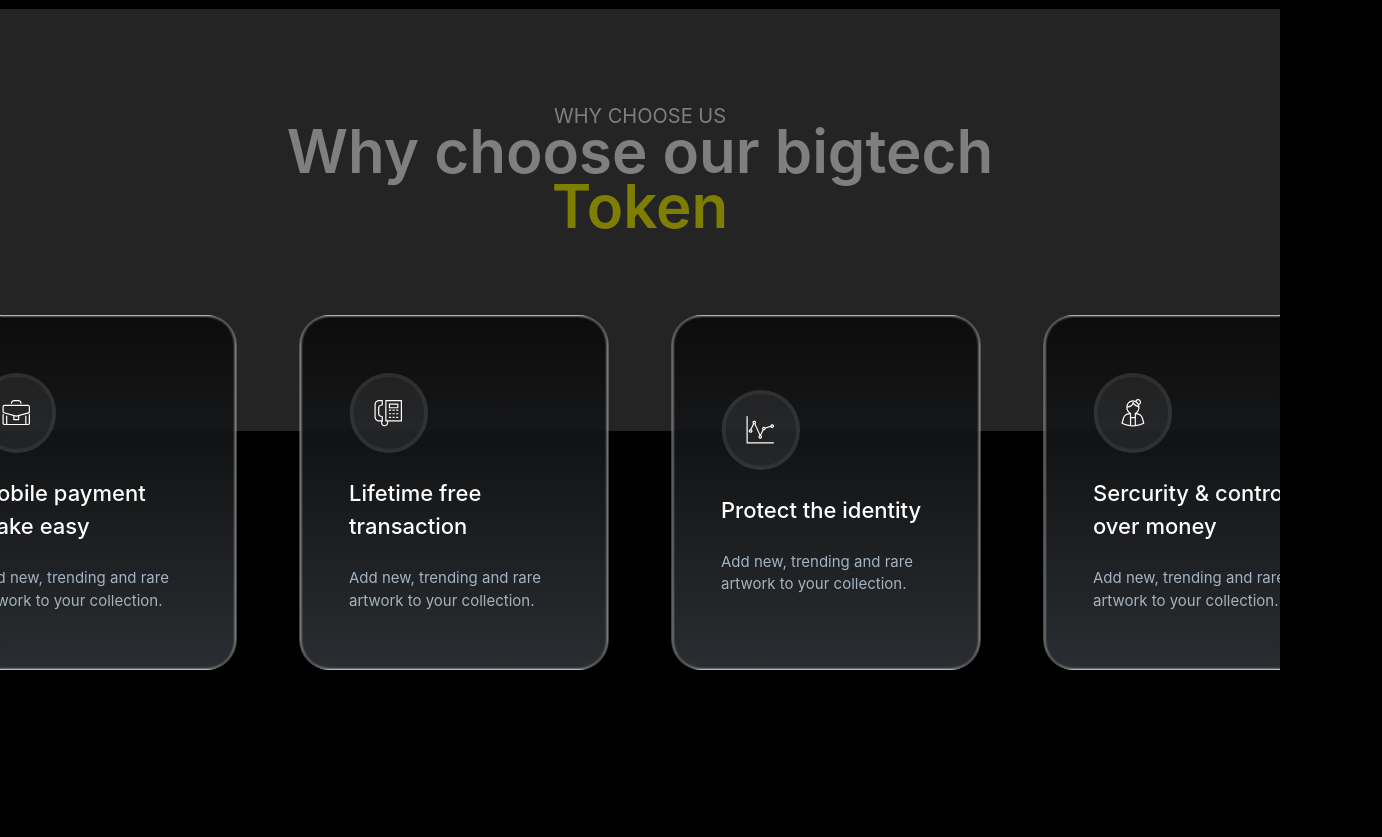
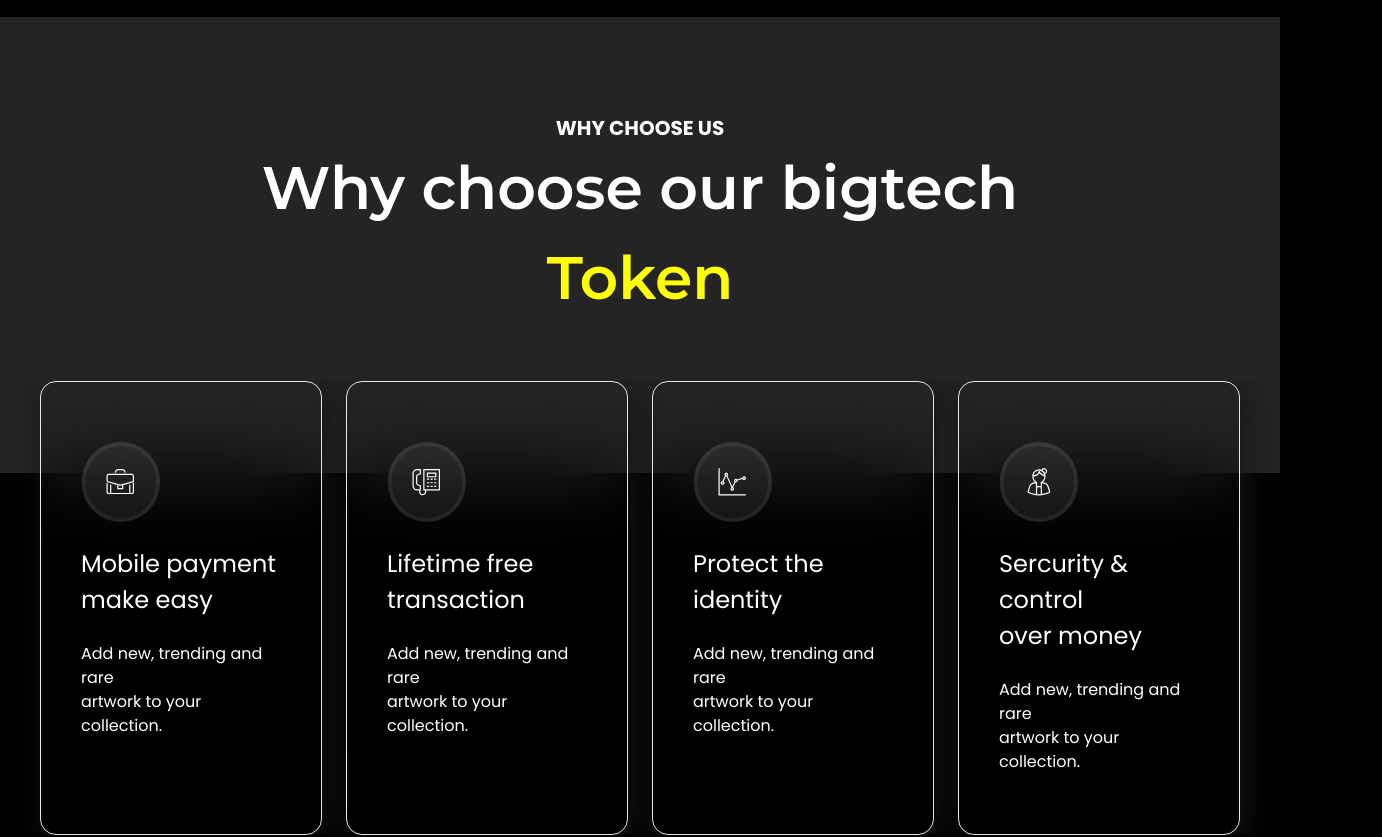
Before and after one commit to yuvrajj04/Value-Cyroptocurrency, a React (Vite) app: page / in a window 1280 px wide. Shown: the part 1920-2757 px from the top of the page, 1382 px wide, since content can reach past the window. Built offline with nearby package versions, Linux system fonts and the light colour scheme.

Commit message:
fixed bugs

```diff
--- a/src/App.jsx
+++ b/src/App.jsx
@@ -1,12 +1,13 @@
 import Header from './components/Header';
 import Hero from './components/Hero';
 import About from './components/About';
-import WhyChooseUs from './components/WhyChooseUs';
+import Features from './components/Features';
 import Token from './components/Token';
 import Article from './components/Article';
 import BestPlans from './components/BestPlans';
 import JoinTeam from './components/JoinTeam';
 import Footer from './components/Footer';
+
 
 
 
@@ -18,7 +19,7 @@ function App() {
     <Header/>
     <Hero/>
     <About/>
-    <WhyChooseUs/>
+    <Features/>
     <Token/>
     <Article/>
     <BestPlans/>
--- a/src/components/BestPlans.css
+++ b/src/components/BestPlans.css
@@ -11,3 +11,8 @@
                 0px 10px 21px rgba(0, 0, 0, 0.1),
                 0px 0px 0px rgba(0, 0, 0, 0.1);
   }
+
+  .golden-grad{
+    background: rgb(255,254,0);
+  background: linear-gradient(0deg, rgba(255,254,0,0.3) 0%, rgba(152,150,20,1) 100%);
+  }
--- /dev/null
+++ b/src/components/Features.css
@@ -0,0 +1,10 @@
+
+
+.border-gradient{
+    background: rgba(52, 58, 66, 0.1);
+    background: linear-gradient(0deg, rgba(52,58,66,0.53) 0%, rgba(0,0,0,0.81) 100%);
+}
+
+.shadow-bg{
+    box-shadow: 5px 5px 30px 0px #161616;
+}
--- /dev/null
+++ b/src/components/Features.jsx
@@ -0,0 +1,46 @@
+import './Features.css';
+
+const Features = () => {
+  return (
+    <>
+      <div className='relative flex flex-col text-white font-poppins'>
+        <div className="absolute flex bg-[#242424] w-full h-[240px] md:h-[456px] z-[-20]"></div>
+        <span className='flex text-[12px] md:text-[20px] font-bold justify-center mt-[32px] md:mt-[96px]'>WHY CHOOSE US</span>
+        <span className="flex text-[24px] md:text-[60px] justify-center font-semibold font-montserrat">Why choose our bigtech</span>
+        <span className="flex text-[24px] md:text-[60px] justify-center font-semibold font-montserrat text-[#FEFF05] mb-[32px] md:mb-[58px]"> Token</span>
+        <div className="flex flex-row px-[60px] md:px-[80px] gap-[12px] md:gap-[24px] md:justify-center overflow-x-scroll md:overflow-x-hidden">
+            <div className="flex flex-col border-[1px] rounded-[16px] border-gradient-reverse shadow-bg backdrop-blur-2xl py-[32px] md:py-[60px] px-[28px] md:px-[40px]">
+                <div className='flex flex-col gap-[24px] md:gap-[24px] w-[200px]'>
+                  <img src="/paymentBag.svg" alt="" className='w-[80px] h-[80px]'/>
+                  <span className='text-[24px] font-medium'>Mobile payment <br /> make easy</span>
+                  <span className='text-[16px] font-normal'>Add new, trending and rare <br /> artwork to your collection.</span>
+                </div>
+            </div>
+            <div className="flex flex-col gap-[24px] md:gap-[24px] border-[1px] rounded-[16px] border-gradient-reverse shadow-bg backdrop-blur-2xl py-[32px] md:py-[60px] px-[28px] md:px-[40px]">
+                <div className='flex flex-col gap-[24px] md:gap-[24px] w-[200px]'>
+                  <img src="/freeBag.svg" alt="" className='w-[80px] h-[80px]'/>
+                  <span className='text-[24px] font-medium'>Lifetime free <br /> transaction </span>
+                  <span className='text-[16px] font-normal'>Add new, trending and rare <br /> artwork to your collection.</span>
+                </div>
+            </div>
+            <div className="flex flex-col gap-[24px] md:gap-[24px] border-[1px] rounded-[16px] border-gradient-reverse shadow-bg backdrop-blur-2xl py-[32px] md:py-[60px] px-[28px] md:px-[40px]">
+              <div className='flex flex-col gap-[24px] md:gap-[24px] w-[200px]'>
+                <img src="/chartBag.svg" alt="" className='w-[80px] h-[80px]'/>
+                <span className='text-[24px] font-medium'>Protect the <br /> identity </span>
+                <span className='text-[16px] font-normal'>Add new, trending and rare <br /> artwork to your collection.</span>
+              </div>
+            </div>
+            <div className="flex flex-col gap-[24px] md:gap-[24px] border-[1px] rounded-[16px] border-gradient-reverse shadow-bg backdrop-blur-2xl py-[32px] md:py-[60px] px-[28px] md:px-[40px]">
+                <div className='flex flex-col gap-[24px] md:gap-[24px] w-[200px]'>
+                  <img src="/securityBag.svg" alt="" className='w-[80px] h-[80px]'/>
+                  <span className='text-[24px] font-medium'>Sercurity & control <br /> over money </span>
+                  <span className='text-[16px] font-normal'>Add new, trending and rare <br /> artwork to your collection.</span>
+                </div>
+            </div>
+        </div>
+      </div>
+    </>
+  )
+}
+
+export default Features
--- a/src/components/Hero.jsx
+++ b/src/components/Hero.jsx
@@ -7,7 +7,7 @@ const Hero = () => {
             <div className="flex flex-col w-full z-50 items-center font-normal gap-[12px] md:gap-0 font-poppins">
                 <span className="text-white text-[18px] md:text-[36px] fade-in">THE EASIEST WAY TO</span>
                 <span className="text-stroke-white-2 text-[52px] md:text-[103px] text-black !mt-[-20px] font-black fade-in">BUY & <span className="!text-white font-black">SELL</span></span>
-                <span className="text-white text-[32px] md:text-[103px] !mt-[-40px] font-black fade-in"> CRYPTO <span className="font-black text-stroke-white-2  !text-black"> CURRENCY</span></span>
+                <span className="text-white text-[32px] md:text-[103px] !mt-[-32px] font-black fade-in"> CRYPTO <span className="font-black text-stroke-white-2  !text-black"> CURRENCY</span></span>
 
                 <div className="flex gap-[18px] md:gap-[33px] w-auto md:w-full justify-center items-center">
                     <div className="flex gap-2 items-center md:gap-[22px]">
--- a/src/components/JoinTeam.jsx
+++ b/src/components/JoinTeam.jsx
@@ -4,7 +4,7 @@ const JoinTeam = () => {
   return (
     <>
 
-        <div className="relative flex flex-col gap-[28px] md:gap-[40px] text-white my-[90px] md:my-[180px] mx-[20px] md:mx-[150px] rounded-[24px] border-[1px] border-white px-[60px] md:px-[80px] py-[30px] md:py-[40px] md:justify-center items-center ">
+        <div className="relative flex flex-col gap-[28px] md:gap-[40px] text-white my-[40px] md:my-[40px] mx-[20px] md:mx-[170px] rounded-[24px] border-[1px] border-white px-[60px] md:px-[80px] py-[30px] md:py-[40px] md:justify-center items-center ">
             {/* <div className="flex relative bg-gradient-to-b from-[#2A2D31] to-[#060606] opacity-10 "></div> */}
             <img src="person-male.svg" alt="" className="flex w-[56px] md:w-[72px] h-[56px] md:h-[72px]" />
             <div className="flex flex-col gap-[24px] justify-center items-center">
--- a/src/components/Token.jsx
+++ b/src/components/Token.jsx
@@ -3,7 +3,7 @@
 const Token = () => {
   return (
     <>
-        <div className="flex flex-row mt-[180px] mb-[80px] pl-6 md:pl-0 md:mx-[80px] justify-center items-center gap-[140px]">
+        <div className="flex flex-row mt-[80px] mb-[28px] md:mb-[0px] pl-6 md:pl-0 md:mx-[80px] justify-center items-center gap-[140px]">
             <div className="flex flex-col text-white gap-[42px] md:gap-[84px]">
                 <div className="flex flex-row gap-4 md:gap-[55px] font-bold text-[18px]">
                     <span>Funding Allocation</span>
--- a/src/components/WhyChooseUs.jsx
+++ /dev/null
@@ -1,48 +0,0 @@
-
-
-const WhyChooseUs = () => {
-    return (
-        <div className="flex flex-col">
-            <div className='flex flex-col bg-[#484848] '>
-                <div className="relative  pt-[92px]  pb-[180px]">
-                    <div className="absolute bg-[#000000] bg-opacity-[50%] w-full h-full top-0"></div>
-                    <div className="flex flex-col items-start md:items-center z-40 pl-6 md:pl-0">
-                        <span className="text-white text-bold text-[20px] ">WHY CHOOSE US</span>
-                        <span className="text-white text-[60px] font-semibold mt-2 md:mt-[-10px] leading-none">Why choose our bigtech</span>
-                        <span className="text-[#FEFF05] text-[60px] font-semibold mt-[-20px]">Token</span>
-                    </div>
-                </div>
-            </div>
-
-            <div className="flex px-4 md:px-0 flex-nowrap gap-[64px] overflow-x-auto md:overflow-hidden w-full justify-start md:justify-center items-center mt-[-116px] z-[40] ">
-                <div className="flex-shrink-0 relative rounded-[30px] p-12 border-[0.8px] card-gradient  border-[white] w-[308px] h-[355px] flex flex-col gap-6 justify-center items-start">
-                    <div className="absolute left-[-2px] w-[310px] h-[355px] backdrop-blur-[1px] rounded-[30px] "></div>
-                    <img src="/paymentBag.svg" alt="" className="w-[80px] h-[80px] z-[40]" />
-                    <span className="text-white text-left text-[22px] font-medium z-[40]">Mobile payment make easy </span>
-                    <span className="text-[#A4B4C3] text-[15px] z-[40]">Add new, trending and rare artwork to your collection.</span>
-                </div>
-                <div className="flex-shrink-0 relative rounded-[30px] p-12 border-[0.8px] card-gradient border-[white] w-[308px] h-[355px] flex flex-col gap-6 justify-center items-start">
-                    <div className="absolute left-[-2px] w-[310px] h-[355px] backdrop-blur-[1px] rounded-[30px] "></div>
-                    <img src="/freeBag.svg" alt="" className="w-[80px] h-[80px] z-[40]" />
-                    <span className="text-white text-left text-[22px] font-medium z-[40]">Lifetime free transaction  </span>
-                    <span className="text-[#A4B4C3] text-[15px] z-[40]">Add new, trending and rare artwork to your collection.</span>
-                </div>
-                <div className="flex-shrink-0 relative rounded-[30px] p-12 border-[0.8px] card-gradient border-[white] w-[308px] h-[355px] flex flex-col gap-6 justify-center items-start">
-                    <div className="absolute left-[-2px] w-[310px] h-[355px] backdrop-blur-[1px] rounded-[30px] "></div>
-                    <img src="/chartBag.svg" alt="" className="w-[80px] h-[80px] z-[40]" />
-                    <span className="text-white text-left text-[22px] font-medium z-[40]">Protect the identity </span>
-                    <span className="text-[#A4B4C3] text-[15px] z-[40]">Add new, trending and rare artwork to your collection.</span>
-                </div>
-                <div className="flex-shrink-0 relative rounded-[30px] p-12 border-[0.8px] card-gradient border-[white] w-[308px] h-[355px] flex flex-col gap-6 justify-center items-start">
-                    <div className="absolute left-[-2px] w-[310px] h-[355px] backdrop-blur-[1px] rounded-[30px] "></div>
-                    <img src="/securityBag.svg" alt="" className="w-[80px] h-[80px] z-[40]" />
-                    <span className="text-white text-left text-[22px] font-medium z-[40]">Sercurity & control over money </span>
-                    <span className="text-[#A4B4C3] text-[15px] z-[40]">Add new, trending and rare artwork to your collection.</span>
-                </div>
-            </div>
-        </div>
-
-    )
-}
-
-export default WhyChooseUs
```
Also changed, not shown: src/components/Article.jsx (+4 -4 lines), src/components/BestPlans.jsx (+6 -6 lines), src/components/Footer.jsx (+6 -5 lines), public/noise-bg.svg (added).
